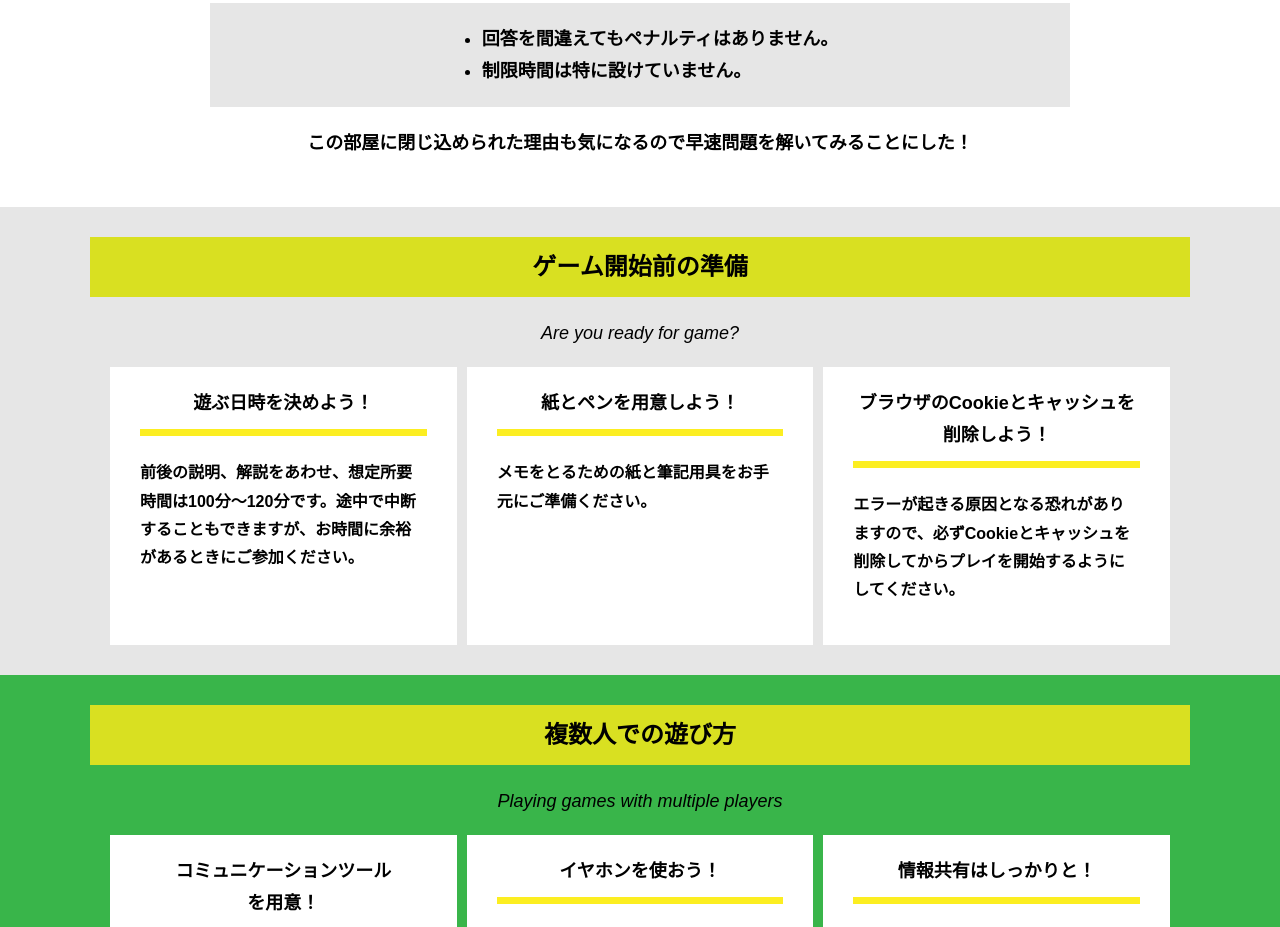
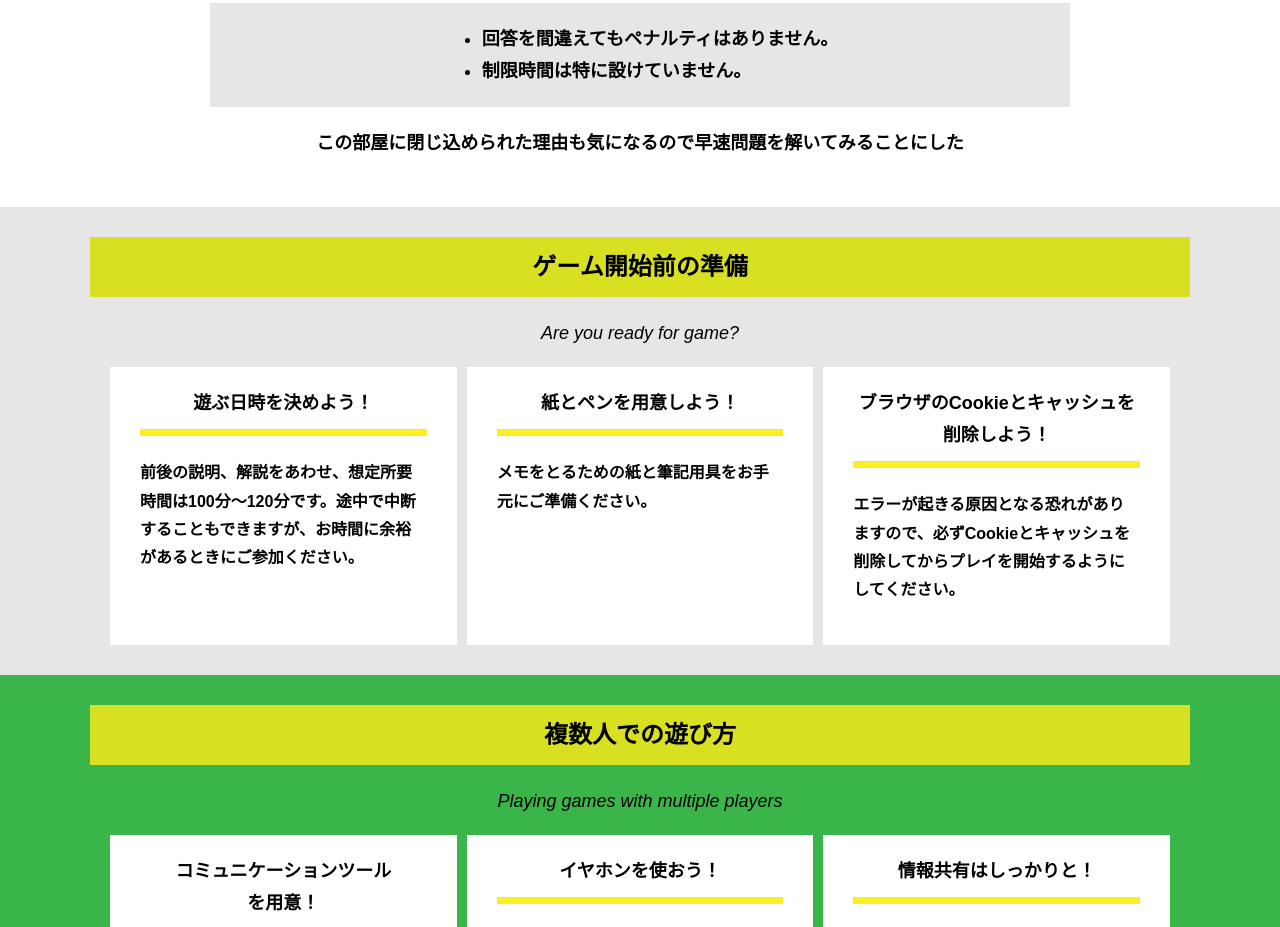
Before and after one commit to Yahonemui/alfa-online-sae, a plain HTML site: page index.html in a window 1280 px wide. Shown: the part 976-1903 px from the top of the page. Drawn offline with Linux system fonts and the light colour scheme.

Commit message:
Update index.html

```diff
--- a/index.html
+++ b/index.html
@@ -44,7 +44,7 @@
               <li>制限時間は特に設けていません。</li>
             </ul>
           </div>
-          <p class="text-center">この部屋に閉じ込められた理由も気になるので早速問題を解いてみることにした！</p>
+          <p class="text-center">この部屋に閉じ込められた理由も気になるので早速問題を解いてみることにした</p>
 
         </div>
       </div>
```
